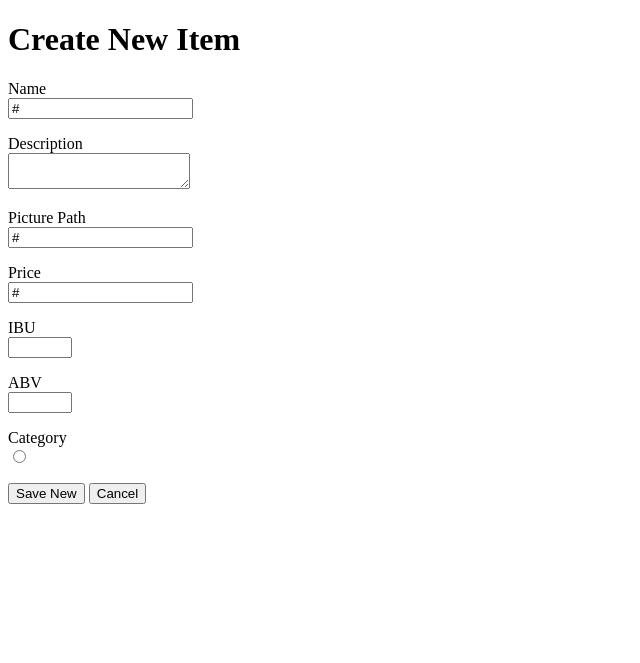
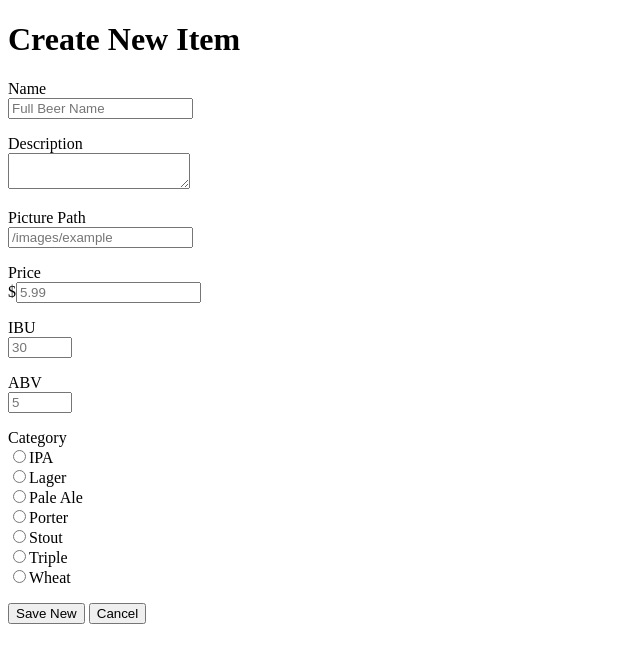
Before and after one commit to dlaurence269/item_catalog, a Flask app: page /beers/new in a window 1280 px wide. Shown: the top 663 px of the page, without its empty margins (0-640 px from the left). Run offline with Flask 2, Linux system fonts and the light colour scheme.

Commit message:
Expand on HTML layout of buttons. Step 7 of 10.

```diff
--- a/templates/newBeer.html
+++ b/templates/newBeer.html
@@ -5,42 +5,48 @@
     </head>
     <body>
         <h1>Create New Item</h1>
+        <!-- The placeholders are a suggestion of possible values -->
         <form action="#" method = "#">
             <p>Name
                 </br>
-                <input type="text" name="Name" id="#" value="#">
+                <input type="text" name="Name" id="#" value="" placeholder="Full Beer Name">
             </p>
-
             <p>Description
                 </br>
                 <textarea></textarea>
             </p>
-
             <p>Picture Path
                 </br>
-                <input type="text" name="Picture Path" id="#" value="#">
+                <input type="text" name="Picture Path" id="#" value="" placeholder="/images/example">
             </p>
-
             <p>Price
                 </br>
-                <input type="text" name="Price" id="#" value="#">
+                $<input type="text" name="Price" id="#" value="" placeholder="5.99">
             </p>
-
             <p>IBU
                 </br>
-                <input type="number" name="IBU" min="0" max="100">
+                <input type="number" name="IBU" min="0" max="100" value="" placeholder="30" required="">
             </p>
-
             <p>ABV
                 </br>
-                <input type="number" name="ABV" min="0" max="100">
+                <input type="number" name="ABV" min="0" max="100" value="" placeholder="5" required="">
             </p>
-
             <p>Category
                 </br>
-                <input type="radio" name="Category" id="#" value="#">
+                <input type="radio" name="IPA" id="70" value="#">IPA
+                </br>
+                <input type="radio" name="Lager" id="71" value="#">Lager
+                </br>
+                <input type="radio" name="Pale Ale" id="72" value="#">Pale Ale
+                </br>
+                <input type="radio" name="Porter" id="73" value="#">Porter
+                </br>
+                <input type="radio" name="Stout" id="74" value="#">Stout
+                </br>
+                <input type="radio" name="Triple" id="75" value="#">Triple
+                </br>
+                <input type="radio" name="Wheat" id="76" value="#">Wheat
             </p>
-
             <input type="submit" name="#" id="#" value="Save New">
             <input type="submit" name="#" id="#" value="Cancel">
         </form>
--- a/templates/showSpecificBeer.html
+++ b/templates/showSpecificBeer.html
@@ -5,5 +5,9 @@
     </head>
     <body>
         <h1>This is a specific items' detailed page.</h1>
+        <form>
+            <input type="submit" name="#" id="#" value="Edit">
+            <input type="submit" name="#" id="#" value="Delete">
+        </form>
     </body>
 </html>
```
Also changed, not shown: templates/editBeer.html (+19 -13 lines).
